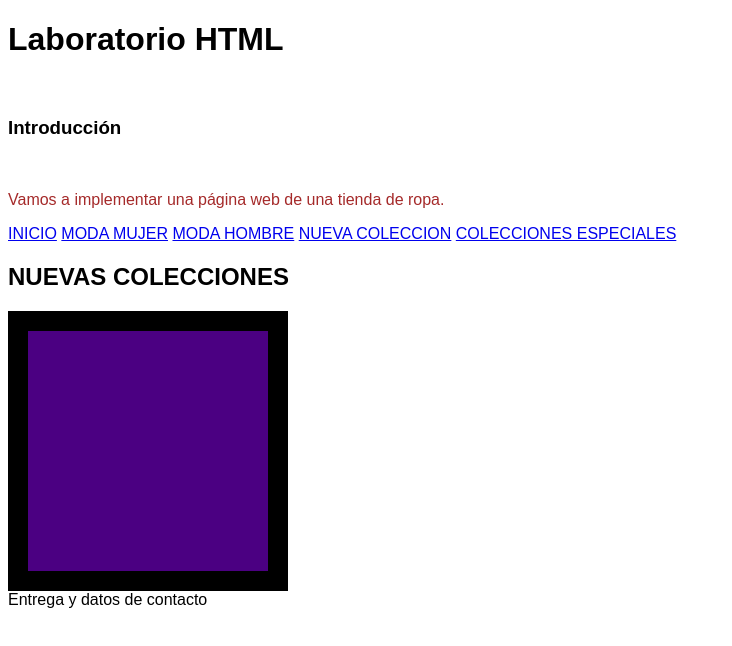
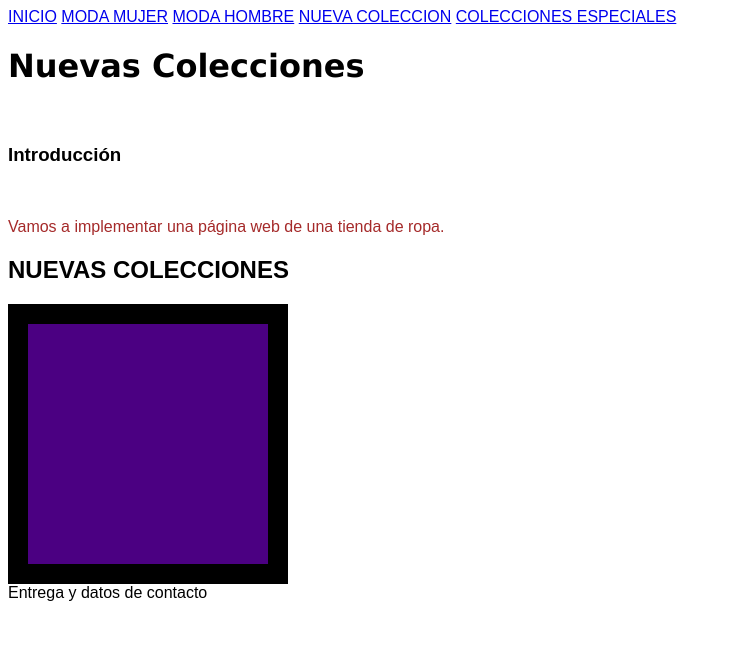
Before and after one commit to vrojo2024/Modulo1-HTML, a website built with Parcel: page src/index.html in a window 1280 px wide. Shown: the whole page, without its empty margins (0-732 px from the left). Built offline with nearby package versions, Linux system fonts and the light colour scheme.

Commit message:
Quinto Cambio

```diff
--- a/src/index.html
+++ b/src/index.html
@@ -4,7 +4,8 @@
     <meta charset="UTF-8">
     <meta name="viewport" content="width=device-width, initial-scale=1.0">
     <link rel="stylesheet" href="styles.css" />
-    <title>Laboratorio Módulo 1 - HTML</title>
+    <title>Laboratorio HTML</title>
+    <!--<script>src="script.js"></script>-->
     <link rel="stylesheet" href="style.css" />
     <style>
       *{
@@ -13,13 +14,7 @@
     </style>
 </head>
 <body>
-    <header>
-        <h1 id="titulo1">Laboratorio HTML</h1>
-            <br>
-        <h3 id="titulo2">Introducción</h3>
-            <br>
-        <p id="parrafo">Vamos a implementar una página web de una tienda de ropa.</p>
-    </header>
+
     <nav>
         <a href="/">INICIO</a>
         <a href="/modamuejr">MODA MUJER</a>
@@ -27,6 +22,13 @@
         <a href="/modamuejr">NUEVA COLECCION</a>
         <a href="/modamuejr">COLECCIONES ESPECIALES</a>
     </nav>
+    <header>
+        <h1 id="titulo1">Nuevas Colecciones</h1>
+            <br>
+        <h3 id="titulo2">Introducción</h3>
+            <br>
+        <p id="parrafo">Vamos a implementar una página web de una tienda de ropa.</p>
+    </header>
     <main>
         <Section>
             <article>
--- a/src/styles.css
+++ b/src/styles.css
@@ -18,4 +18,12 @@ p {
 
 body {
     font-family: Arial, Helvetica, sans-serif;
+    font-size: 16px;
+
 }
+
+h1{
+    font-family: Verdana, Geneva, Tahoma, sans-serif;
+    font-size: 32px;
+
+}
```
